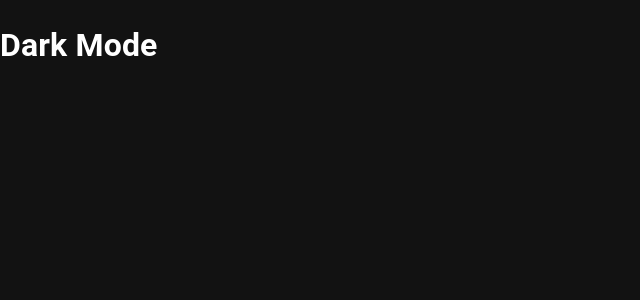
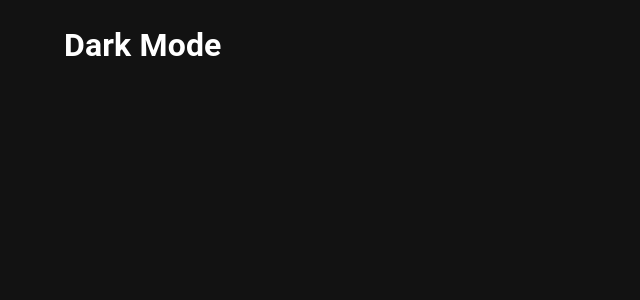
Before and after one commit to mguay22/chatter-ui, a React (Create React App) app: page / in a window 1280 px wide. Shown: the top 300 px of the page, without its empty margins (0-640 px from the left). Built offline with nearby package versions, Linux system fonts and the light colour scheme.

Commit message:
App container

```diff
--- a/src/App.tsx
+++ b/src/App.tsx
@@ -1,4 +1,9 @@
-import { CssBaseline, ThemeProvider, createTheme } from "@mui/material";
+import {
+  Container,
+  CssBaseline,
+  ThemeProvider,
+  createTheme,
+} from "@mui/material";
 
 const darkTheme = createTheme({
   palette: {
@@ -10,7 +15,9 @@ const App = () => {
   return (
     <ThemeProvider theme={darkTheme}>
       <CssBaseline />
-      <h1>Dark Mode</h1>
+      <Container>
+        <h1>Dark Mode</h1>
+      </Container>
     </ThemeProvider>
   );
 };
```
